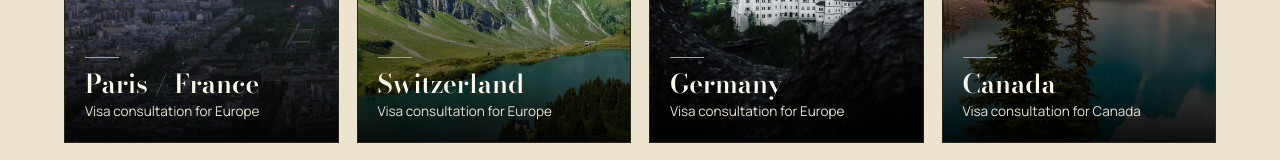
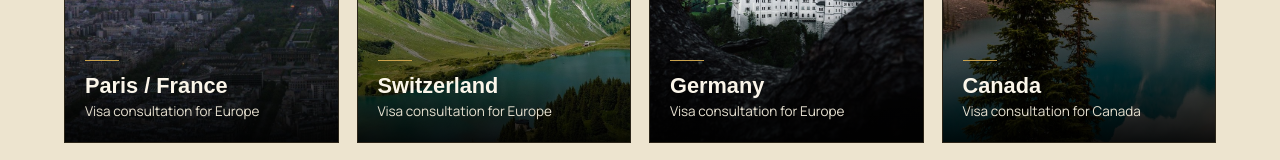
Before and after one commit to polichhean6-bizwebkh/bizwebkh-c052-preview, a plain HTML site: page index.html in a window 1280 px wide. Shown: the part 2013-2173 px from the top of the page. Drawn offline with Linux system fonts and the light colour scheme.

Commit message:
C052 client preview: Feedback #08, Arial Bold for Popular visa destination titles
English country titles on the Home Popular visa destinations cards now use Arial Bold (CSS only).
48+ COUNTRIES COVERED publication restriction and all other withheld claims unchanged. Client preview only.

Co-Authored-By: Claude Sonnet 5.5 <noreply@anthropic.com>

```diff
--- a/assets/site.css
+++ b/assets/site.css
@@ -1137,5 +1137,8 @@ body:not(.km) :is(.n3-card h3,.line h3){font-family:Arial,Helvetica,sans-serif;f
 body:not(.km) .gd-body h3{font-family:Arial,Helvetica,sans-serif;font-weight:700;font-size:clamp(21px,1.8vw,26px);line-height:1.2}
 body:not(.km) .dmc-card h3{font-family:Arial,Helvetica,sans-serif;font-weight:700;font-size:clamp(22px,2vw,29px);line-height:1.2}
 
+/* ===== Client feedback #08: Home "Popular visa destinations" country titles in Arial Bold (English only; Khmer keeps Noto Sans Khmer) ===== */
+body:not(.km) .dest-cap strong{font-family:Arial,Helvetica,sans-serif;font-weight:700;font-size:clamp(18px,1.7vw,24px);line-height:1.15}
+
 /* preview bundle: photo credits (footer) */
 .credits{max-width:1640px;margin:18px auto 0;color:#b5ad98;font-size:13px}.credits summary{cursor:pointer;color:#e3c887;display:inline-block;padding:6px 0}.credits summary:focus-visible{outline:3px solid #c9a24d;outline-offset:3px}.credits p{margin:6px 0 8px;color:#b5ad98;max-width:none}.credits ul{margin:0;padding:0;list-style:none;columns:3 280px;column-gap:28px}.credits li{padding:2px 0;break-inside:avoid;color:#cfc6b0}.credits .cr-id{color:#8d856f}
```
